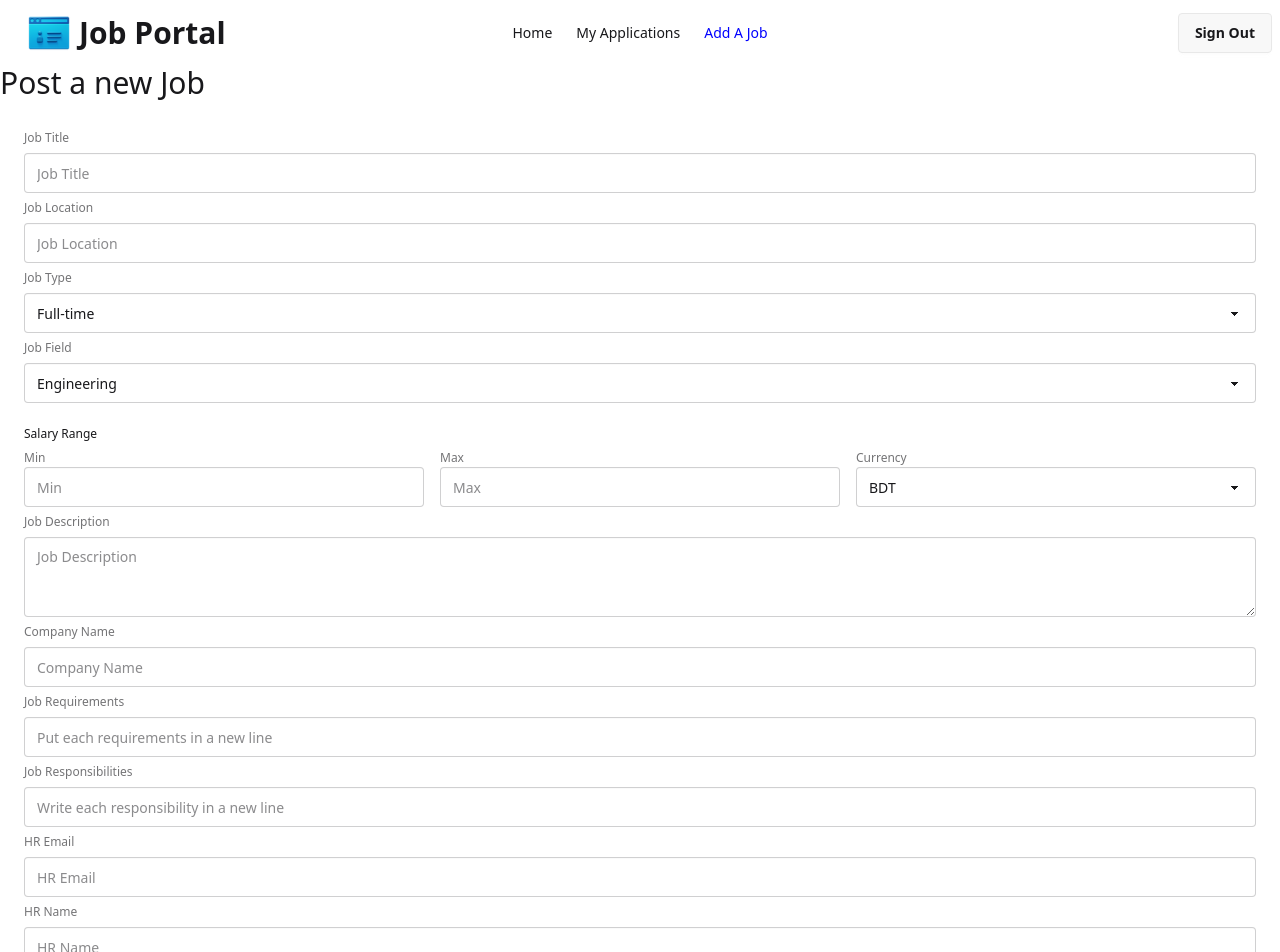
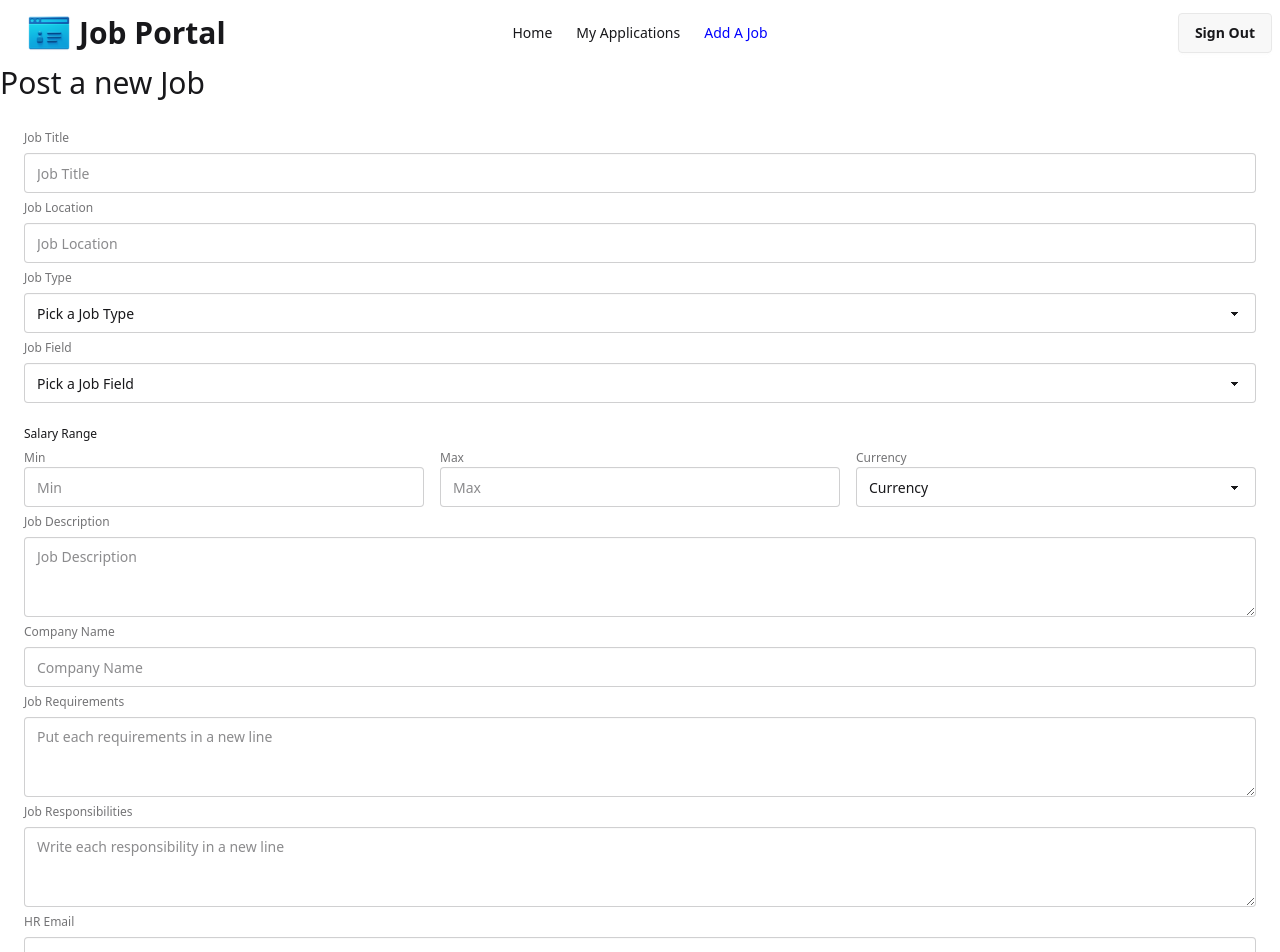
Before and after one commit to riponmondalbd/job-portal, a React (Vite) app in the folder job-portal-client/: page /addJob in a window 1280 px wide. Shown: the top 952 px of the page. Built offline with nearby package versions, Linux system fonts and the light colour scheme; no server answers; sample sign-in values are in the browser's storage.

Commit message:
format data and save new job to database

```diff
--- a/job-portal-client/src/pages/AddJob/AddJob.jsx
+++ b/job-portal-client/src/pages/AddJob/AddJob.jsx
@@ -1,16 +1,44 @@
+import { useNavigate } from "react-router-dom";
+import Swal from "sweetalert2";
+import useAuth from "../../hooks/useAuth";
+
 const AddJob = () => {
+  const { user } = useAuth();
+  const navigate = useNavigate();
   const handleAddJob = (e) => {
     e.preventDefault();
     const formData = new FormData(e.target);
     // console.log(formData.entries());
     const initialData = Object.fromEntries(formData.entries());
-    console.log(initialData);
+    // console.log(initialData);
 
     const { min, max, currency, ...newJob } = initialData;
+    newJob.salaryRange = { min, max, currency };
+    newJob.requirements = newJob.requirements.split("\n");
+    newJob.responsibilities = newJob.responsibilities.split("\n");
     console.log(newJob);
 
-    newJob.salaryRange = { min, max, currency };
-    console.log(newJob);
+    fetch("http://localhost:5000/jobs", {
+      method: "POST",
+      headers: {
+        "content-type": "application/json",
+      },
+      body: JSON.stringify(newJob),
+    })
+      .then((res) => res.json())
+      .then((data) => {
+        console.log(data);
+        if (data.insertedId) {
+          Swal.fire({
+            position: "top-end",
+            icon: "success",
+            title: "Job Has been added",
+            showConfirmButton: false,
+            timer: 1500,
+          });
+          navigate("/myApplications");
+        }
+      });
   };
   return (
     <div>
@@ -36,7 +64,7 @@ const AddJob = () => {
           {/* job type */}
           <label className="fieldset-label">Job Type</label>
           <select
-            defaultValue="Pick a color"
+            defaultValue="Pick a Job Type"
             name="jobType"
             className="select w-full"
           >
@@ -48,7 +76,7 @@ const AddJob = () => {
           {/* job field */}
           <label className="fieldset-label">Job Field</label>
           <select
-            defaultValue="Pick a color"
+            defaultValue="Pick a Job Field"
             name="category"
             className="select w-full"
           >
@@ -82,7 +110,7 @@ const AddJob = () => {
             <div>
               <label className="fieldset-label">Currency</label>
               <select
-                defaultValue="Pick a color"
+                defaultValue="Currency"
                 name="currency"
                 className="select w-full"
               >
@@ -111,25 +139,26 @@ const AddJob = () => {
           />
           {/* requirements */}
           <label className="fieldset-label">Job Requirements</label>
-          <input
-            type="text"
+          <textarea
+            className="textarea textarea-bordered w-full"
+            placeholder="Put each requirements in a new line"
             name="requirements"
-            className="input w-full"
-            placeholder="Put each requirements in a new line"
-          />
+            required
+          ></textarea>
           {/* responsibilities */}
           <label className="fieldset-label">Job Responsibilities</label>
-          <input
-            type="text"
+          <textarea
+            className="textarea textarea-bordered w-full"
+            placeholder="Write each responsibility in a new line"
             name="responsibilities"
-            className="input w-full"
-            placeholder="Write each responsibility in a new line"
-          />
+            required
+          ></textarea>
           {/* hr email */}
           <label className="fieldset-label">HR Email</label>
           <input
             type="hr_email"
             name="email"
+            defaultValue={user?.email}
             className="input w-full"
             placeholder="HR Email"
           />
```
Also changed, not shown: 1 other file (tests, documents, lock files or other folders).
